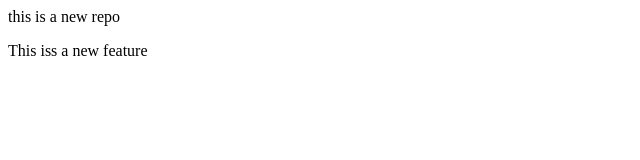
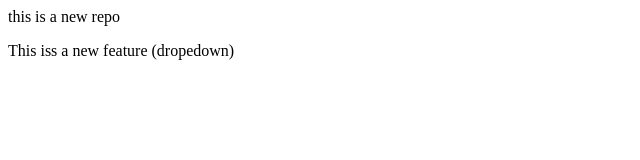
Before and after one commit to Subhrajitnaskar/localrepoo, a plain HTML site: page index.html in a window 1280 px wide. Shown: the full height of the page, 0-640 px from the left. Drawn offline with Linux system fonts and the light colour scheme.

Commit message:
Add drope dopwn

```diff
--- a/index.html
+++ b/index.html
@@ -1,2 +1,2 @@
 <p>this is a new repo</p>
-<p>This iss a new feature</p>
+<p>This iss a new feature (dropedown)</p>
```
